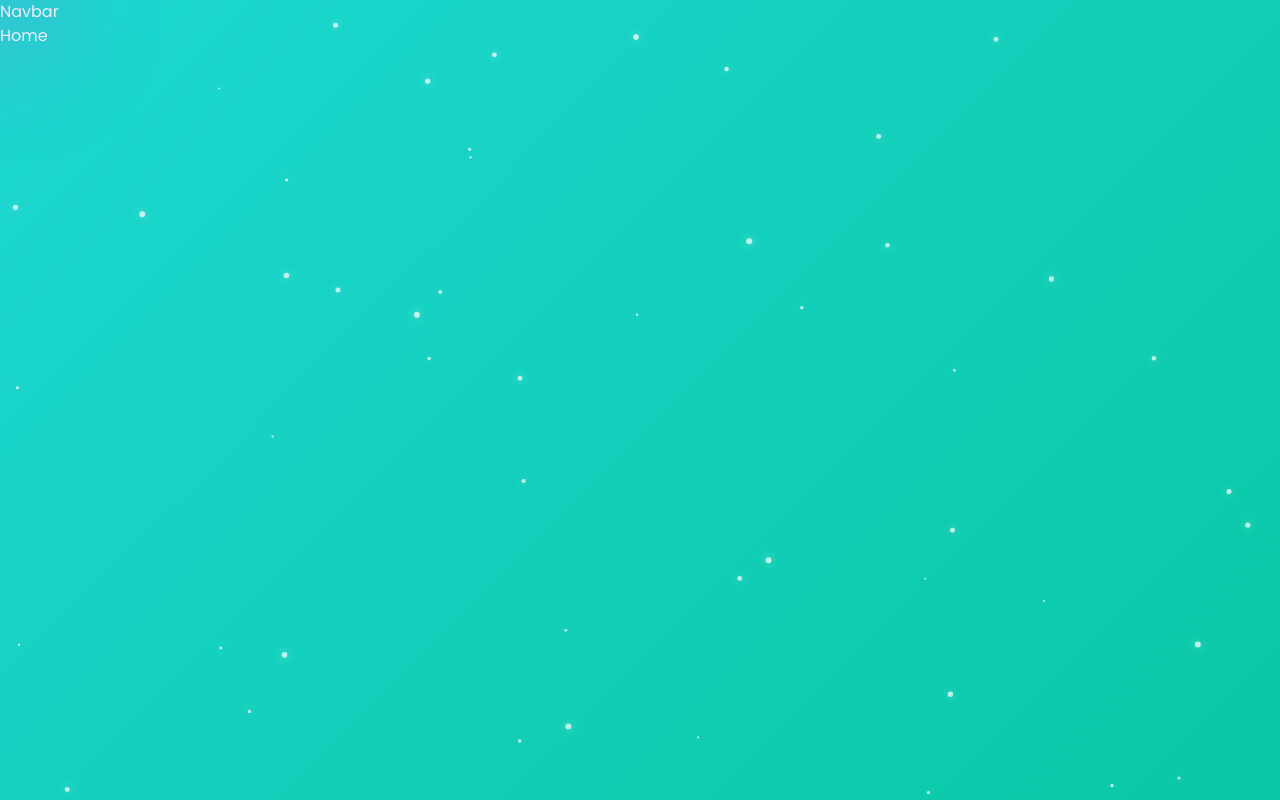
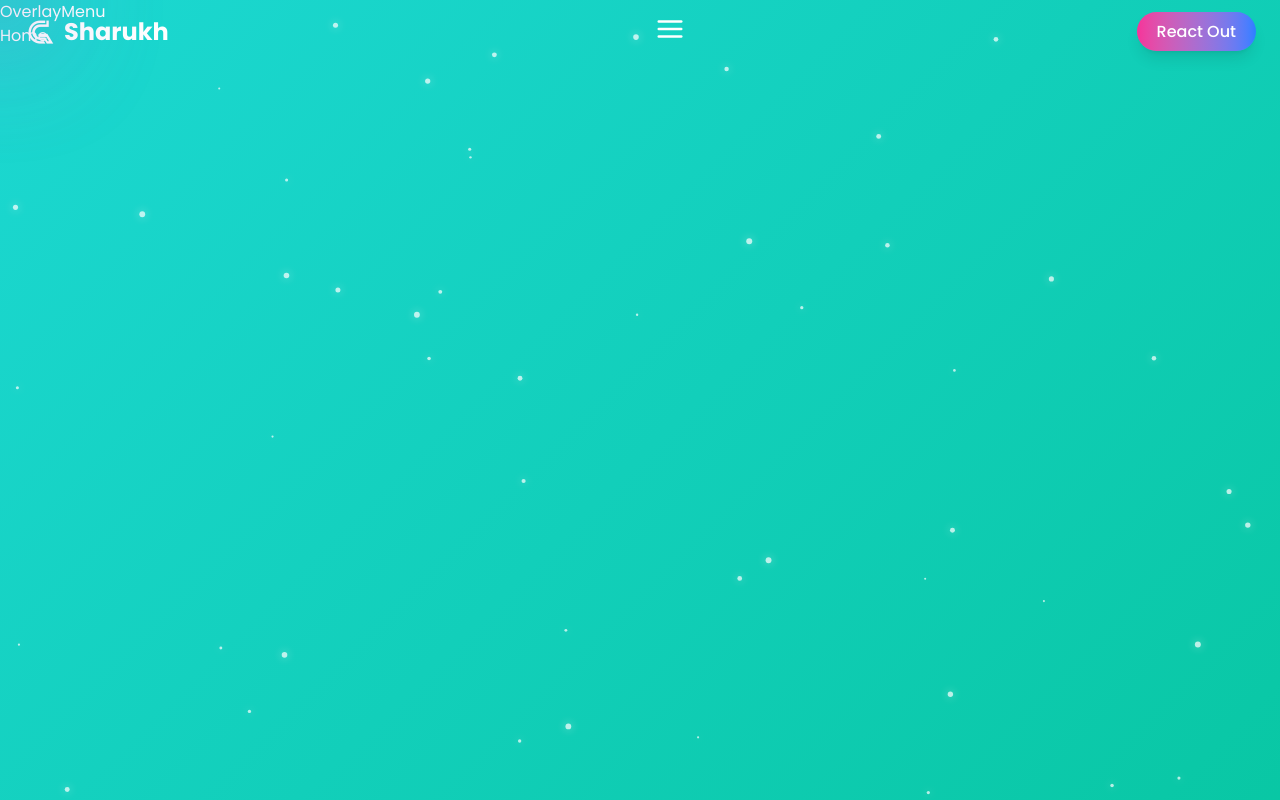
Before and after one commit to Sharukhkhan561/portfolio, a React (Vite) app: page / in a window 1280 px wide. Shown: the top 800 px of the page. Built offline with nearby package versions, Linux system fonts and the light colour scheme.

Commit message:
Adding Navbar component .

```diff
--- a/src/components/Navbar.jsx
+++ b/src/components/Navbar.jsx
@@ -1,8 +1,29 @@
-import React from 'react'
+import React, { useState } from 'react'
+import OverlayMenu from './OverlayMenu';
+import Logo from '../assets/Logo.png'
+import { FiMenu } from "react-icons/fi";
 
 const Navbar = () => {
+  const [menuOpen, setMenuOpen]= useState(false);
+  const [visible, setVisible]= useState(true);
   return (
-    <div>Navbar</div>
+    <>
+
+    <nav className={`fixed top-0 left-0 w-full flex items-center justify-between px-6 py-4 z-50 transition-transform duration-300 ${visible? 'translate-y-0':'translate-y-full'}`}>
+    <div className='flex items-center space-x-2'>
+      <img src={Logo} className='w-8 h-8' alt="" />
+      <div className='text-2xl font-bold text-white hidden sm:block'>Sharukh</div>
+    </div>
+    <div className='block lg:absolute lg:left-1/2 lg:transform lg:translate-x-1/2'>
+      <button onClick={()=>setMenuOpen(true)} className='text-3xl text-white focus:outline-none cursor-pointer' aria-label='open Menu'><FiMenu/></button>
+    </div>
+    <div className='hidden lg:block'>
+      <a href="#contact" className='bg-gradient-to-r from-pink-500 to-blue-500 text-white  px-5  py-2 rounded-full font-medium
+      shadow-lg  hover:capacity-90 transition-opacity duration-300'>React Out</a>
+    </div>
+    </nav>
+      <OverlayMenu isOpen = {menuOpen} onClose={()=>setMenuOpen(false)}/>
+    </>
   )
 }
 
```
